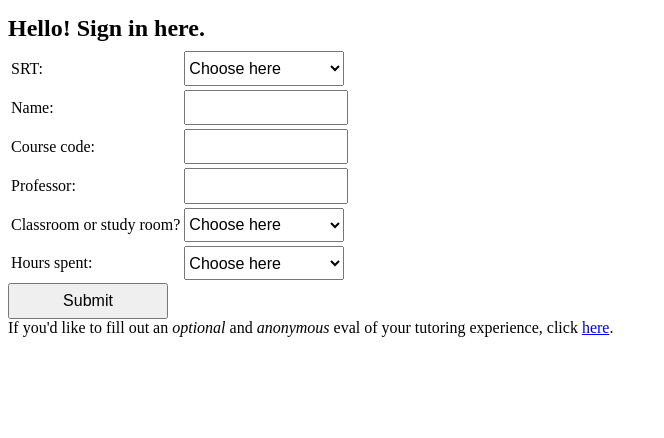
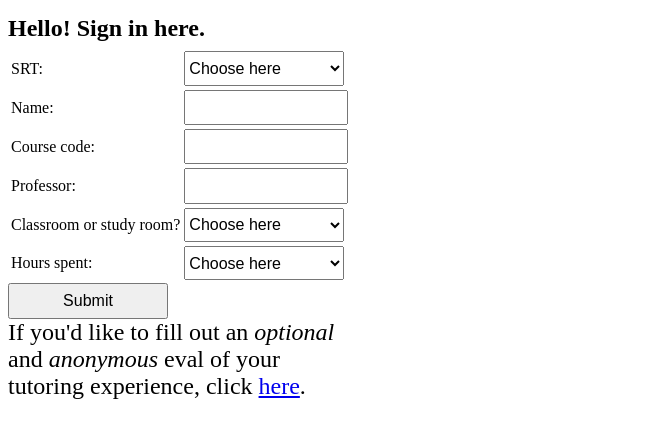
Before and after one commit to rhit-hurtigna/srt-sign-in, a plain HTML site: page index.html in a window 1280 px wide. Shown: the whole page, without its empty margins (0-664 px from the left). Drawn offline with Linux system fonts and the light colour scheme.

Commit message:
bigEval and caleb

```diff
--- a/index.html
+++ b/index.html
@@ -36,6 +36,7 @@
                     <option value="Melina Ferner">Melina Ferner</option>
                     <option value="Nat Hurtig">Nat Hurtig</option>
                     <option value="Angus McKee">Angus McKee</option>
+                    <option value="Caleb Munger">Caleb Munger</option>
                     <option value="Andrew Orians">Andrew Orians</option>
                     <option value="Tori Robinson">Tori Robinson</option>
                     <option value="Elisa Simoni">Elisa Simoni</option>
@@ -75,7 +76,7 @@
           <input type="submit">
     </form>
     <div style="color: red" id="error"></div>
-    <div>If you'd like to fill out an <i>optional</i> and <i>anonymous</i> eval of your tutoring experience, click <a href="https://forms.gle/k63f333evbdxgbMU9" target="_blank">here</a>.</div>
+    <div style="font-size: x-large; max-width: 250pt;">If you'd like to fill out an <i>optional</i> and <i>anonymous</i> eval of your tutoring experience, click <a href="https://forms.gle/k63f333evbdxgbMU9" target="_blank">here</a>.</div>
     <script type="module">
         const firebaseConfig = {
             apiKey: "AIzaSyCZfaC1ptnq9Lmt1yAKd7X0bjx20odUI_s",
```
